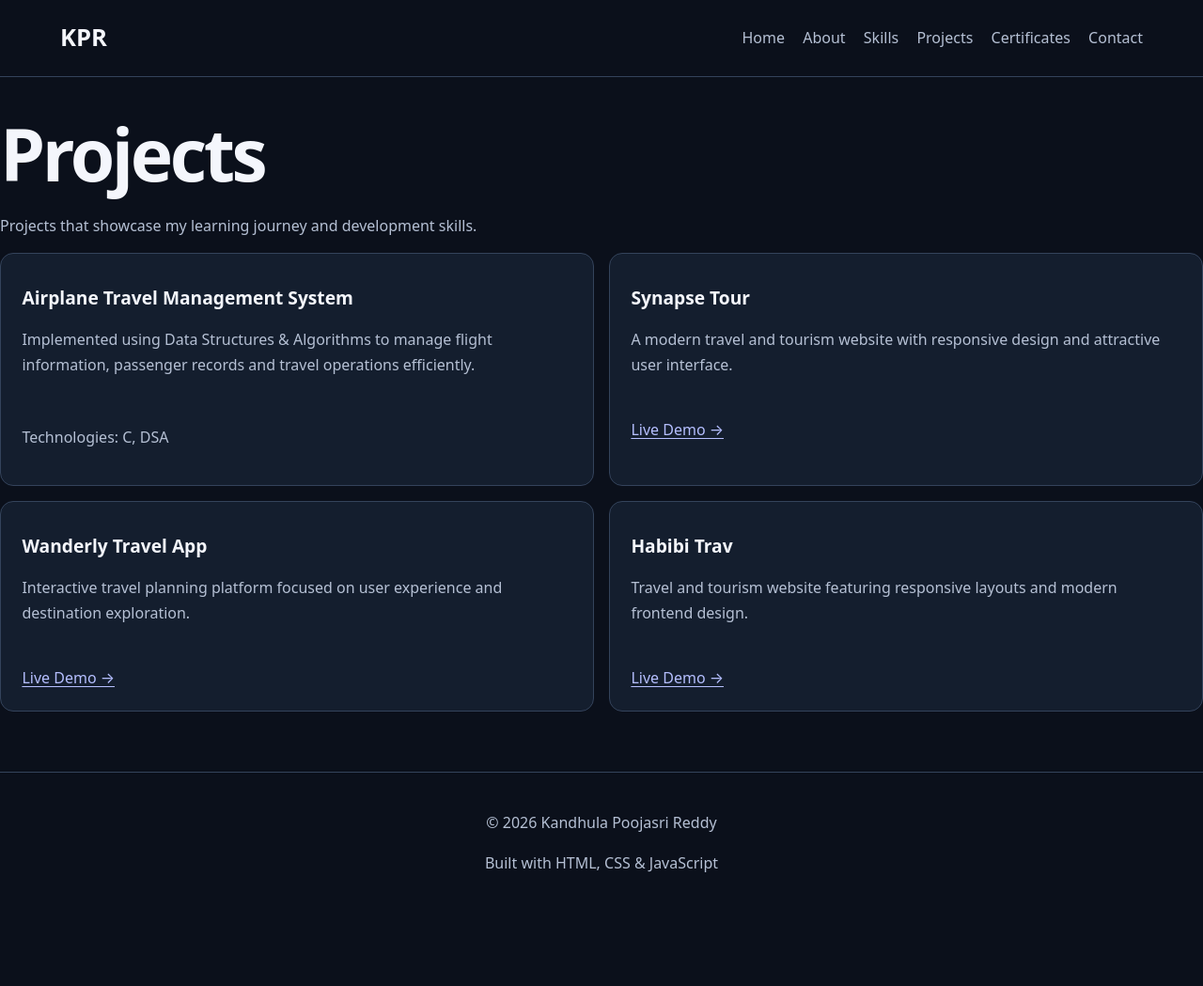
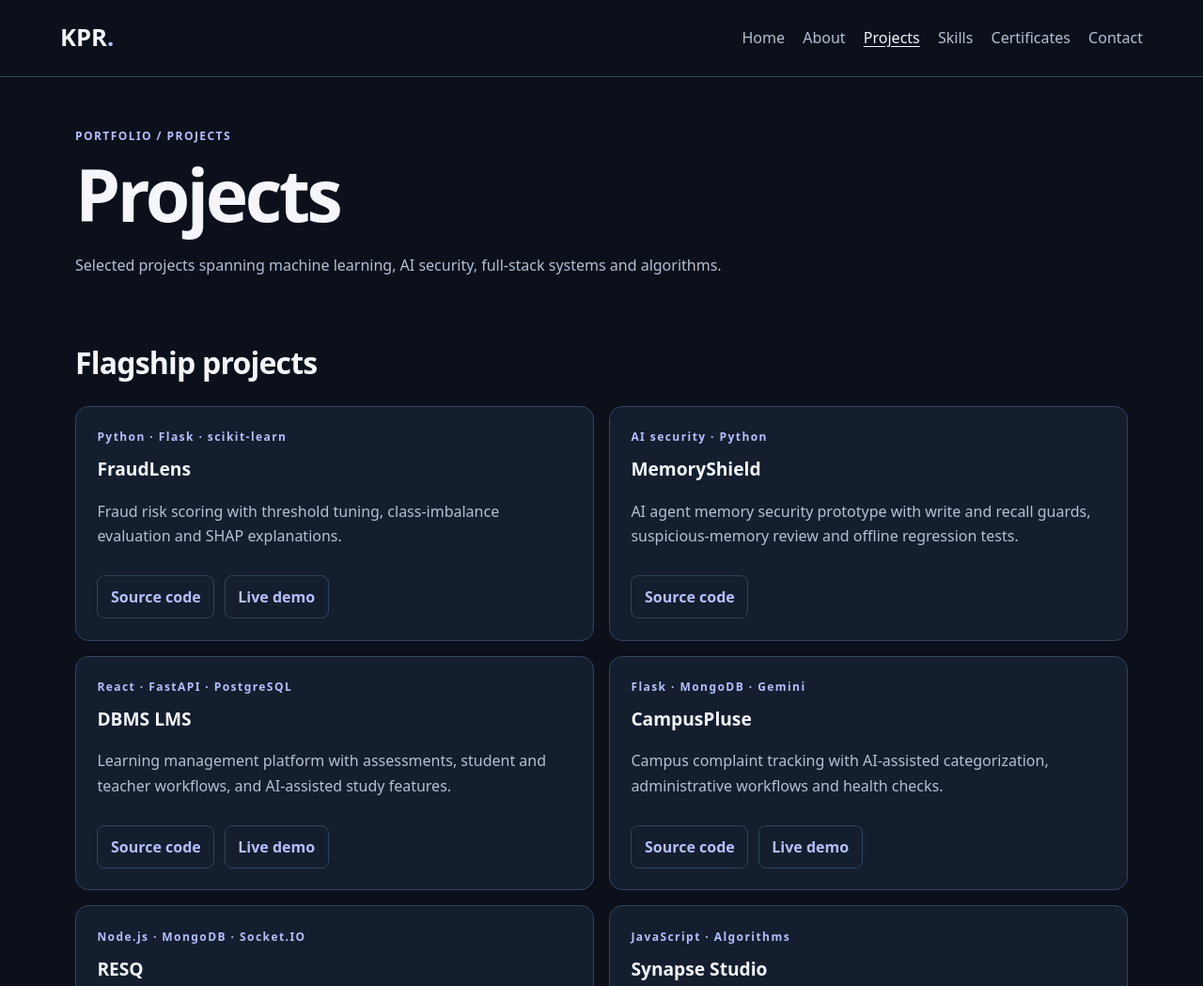
Before and after one commit to luffy-loop/TelPortFolio, a plain HTML site: page portfolio/projects.html in a window 1280 px wide. Shown: the top 1049 px of the page at 94% size. Before the commit the page ends 979 px from the top, so only its background shows below. Drawn offline with Linux system fonts and the light colour scheme.

Commit message:
feat(portfolio): redesign projects page with verified portfolio content

```diff
--- a/portfolio/projects.html
+++ b/portfolio/projects.html
@@ -1,118 +1,7 @@
-<html>
-<head>
-<title>Projects | Kandhula Poojasri Reddy</title>
-<link rel="stylesheet" href="style.css">
-<link href="https://fonts.googleapis.com/css2?family=Inter:wght@300;400;500;600;700;800&display=swap" rel="stylesheet">
-</head>
-
-<body>
-
-<header class="navbar">
-
-<div class="logo">KPR</div>
-
-<nav>
-<ul>
-<li><a href="index.html">Home</a></li>
-<li><a href="about.html">About</a></li>
-<li><a href="skills.html">Skills</a></li>
-<li><a href="projects.html" class="active">Projects</a></li>
-<li><a href="cert.html">Certificates</a></li>
-<li><a href="contact.html">Contact</a></li>
-</ul>
-</nav>
-
-</header>
-
-<section class="page-section">
-
-<h1 class="page-title">Projects</h1>
-
-<p class="page-subtitle">
-Projects that showcase my learning journey and development skills.
-</p>
-
-<div class="grid">
-
-<div class="card">
-
-<h3>Airplane Travel Management System</h3>
-
-<p>
-Implemented using Data Structures & Algorithms
-to manage flight information, passenger records
-and travel operations efficiently.
-</p>
-
-<br>
-
-<p>
-Technologies: C, DSA
-</p>
-
-</div>
-
-<div class="card">
-
-<h3>Synapse Tour</h3>
-
-<p>
-A modern travel and tourism website with
-responsive design and attractive user interface.
-</p>
-
-<br>
-
-<a href="https://synapse-tour.netlify.app/" target="_blank">
-Live Demo →
-</a>
-
-</div>
-
-<div class="card">
-
-<h3>Wanderly Travel App</h3>
-
-<p>
-Interactive travel planning platform focused on
-user experience and destination exploration.
-</p>
-
-<br>
-
-<a href="https://wanderly-travel-app.netlify.app/" target="_blank">
-Live Demo →
-</a>
-
-</div>
-
-<div class="card">
-
-<h3>Habibi Trav</h3>
-
-<p>
-Travel and tourism website featuring
-responsive layouts and modern frontend design.
-</p>
-
-<br>
-
-<a href="https://habibitrav.netlify.app/" target="_blank">
-Live Demo →
-</a>
-
-</div>
-
-</div>
-
-</section>
-
-<footer>
-<p>© 2026 Kandhula Poojasri Reddy</p>
-<p>Built with HTML, CSS & JavaScript</p>
-</footer>
-
-<script src="script.js"></script>
-
-</body>
-</html>
+<!doctype html>
+<html lang="en"><head><meta charset="utf-8"><meta name="viewport" content="width=device-width, initial-scale=1"><meta name="description" content="Selected software, AI and algorithm projects."><meta name="theme-color" content="#0b101b"><title>Projects | Kandhula Poojasri Reddy</title><link rel="stylesheet" href="style.css"></head><body><a class="skip" href="#main">Skip to content</a><header class="navbar"><a class="logo" href="index.html">KPR<span>.</span></a><nav aria-label="Main navigation"><ul><li><a href="index.html">Home</a></li><li><a href="about.html">About</a></li><li><a href="projects.html" aria-current="page">Projects</a></li><li><a href="skills.html">Skills</a></li><li><a href="cert.html">Certificates</a></li><li><a href="contact.html">Contact</a></li></ul></nav></header><main id="main" class="container"><div class="intro"><span class="eyebrow">PORTFOLIO / PROJECTS</span><h1>Projects</h1><p>Selected projects spanning machine learning, AI security, full-stack systems and algorithms.</p></div><section ><h2>Flagship projects</h2><div class="grid"><article class="card"><span class="eyebrow">Python · Flask · scikit-learn</span><h3>FraudLens</h3><p>Fraud risk scoring with threshold tuning, class-imbalance evaluation and SHAP explanations.</p><div class="links"><a href="https://github.com/luffy-loop/FraudLens">Source code</a><a href="https://fraud-lens-eight.vercel.app/">Live demo</a></div></article>
+<article class="card"><span class="eyebrow">AI security · Python</span><h3>MemoryShield</h3><p>AI agent memory security prototype with write and recall guards, suspicious-memory review and offline regression tests.</p><div class="links"><a href="https://github.com/luffy-loop/Memory_Shield">Source code</a></div></article>
+<article class="card"><span class="eyebrow">React · FastAPI · PostgreSQL</span><h3>DBMS LMS</h3><p>Learning management platform with assessments, student and teacher workflows, and AI-assisted study features.</p><div class="links"><a href="https://github.com/luffy-loop/DBMS_LMS">Source code</a><a href="https://frontend-plum-mu-90.vercel.app/">Live demo</a></div></article>
+<article class="card"><span class="eyebrow">Flask · MongoDB · Gemini</span><h3>CampusPluse</h3><p>Campus complaint tracking with AI-assisted categorization, administrative workflows and health checks.</p><div class="links"><a href="https://github.com/luffy-loop/CampusPluse">Source code</a><a href="https://campuspluse-z1ih.onrender.com/">Live demo</a></div></article>
+<article class="card"><span class="eyebrow">Node.js · MongoDB · Socket.IO</span><h3>RESQ</h3><p>Disaster-response coordination with emergency reporting, responder matching and live updates; prototype security improvements remain planned.</p><div class="links"><a href="https://github.com/luffy-loop/RESQ">Source code</a></div></article>
+<article class="card"><span class="eyebrow">JavaScript · Algorithms</span><h3>Synapse Studio</h3><p>Interactive sorting, searching and graph algorithm visualizations with playback and comparison tools.</p><div class="links"><a href="https://github.com/luffy-loop/Synapse_Studio">Source code</a><a href="https://synapse-tour.netlify.app/">Live demo</a></div></article></div></section><section ><h2>Earlier projects</h2><div class="grid"><article class="card"><h3>Airplane Travel Management System</h3><p>C and DSA coursework for flight and passenger records.</p></article><article class="card"><h3>Wanderly Travel App</h3><p>Travel planning and destination exploration.</p><div class="links"><a href="https://wanderly-travel-app.netlify.app/">Live demo</a></div></article><article class="card"><h3>Habibi Trav</h3><p>Responsive travel and tourism website.</p><div class="links"><a href="https://habibitrav.netlify.app/">Live demo</a></div></article></div></section><p class="muted">Demo links are published project URLs; availability may vary.</p></main><footer>© 2026 Kandhula Poojasri Reddy · <a href="https://github.com/luffy-loop">GitHub</a></footer></body></html>
```
